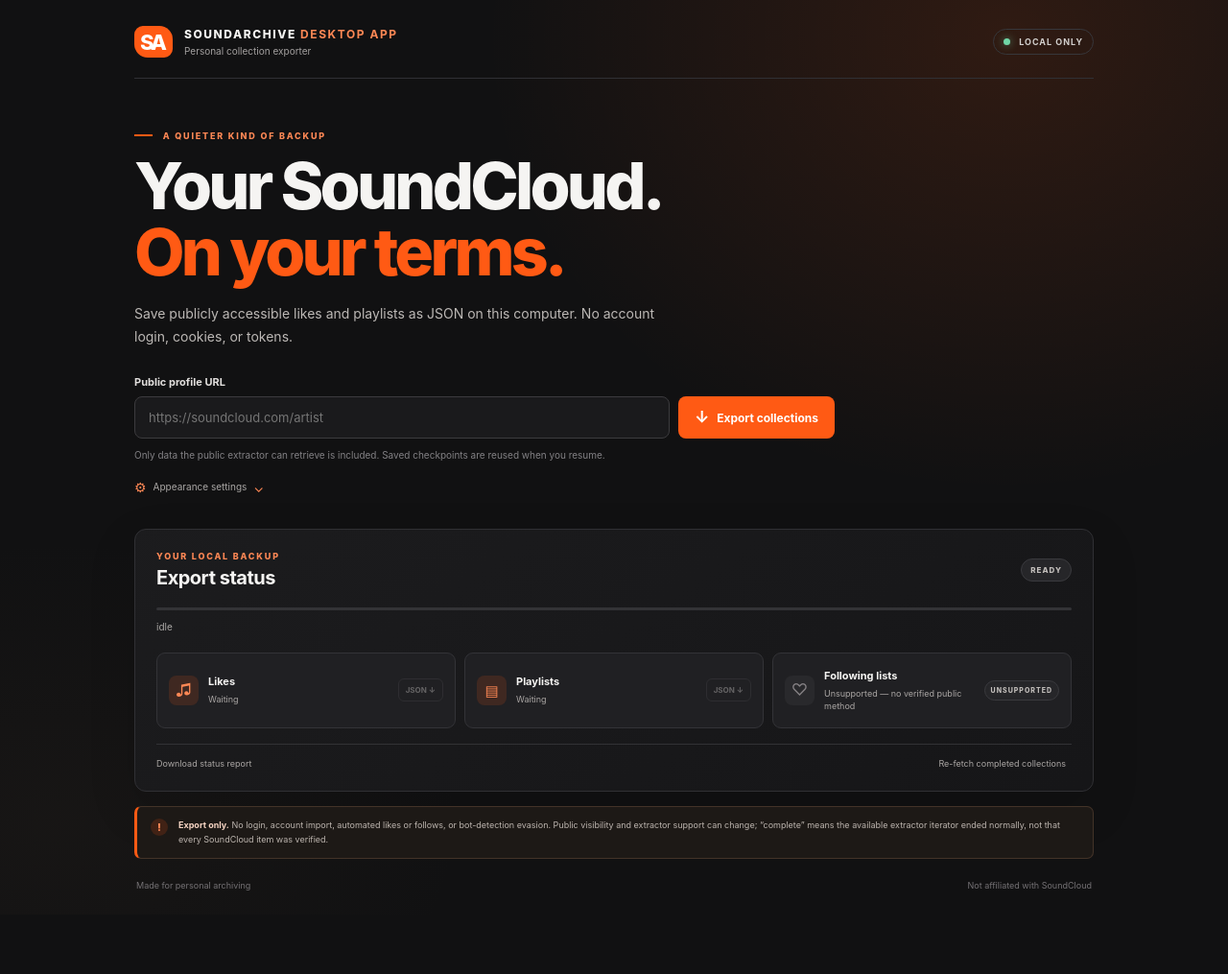
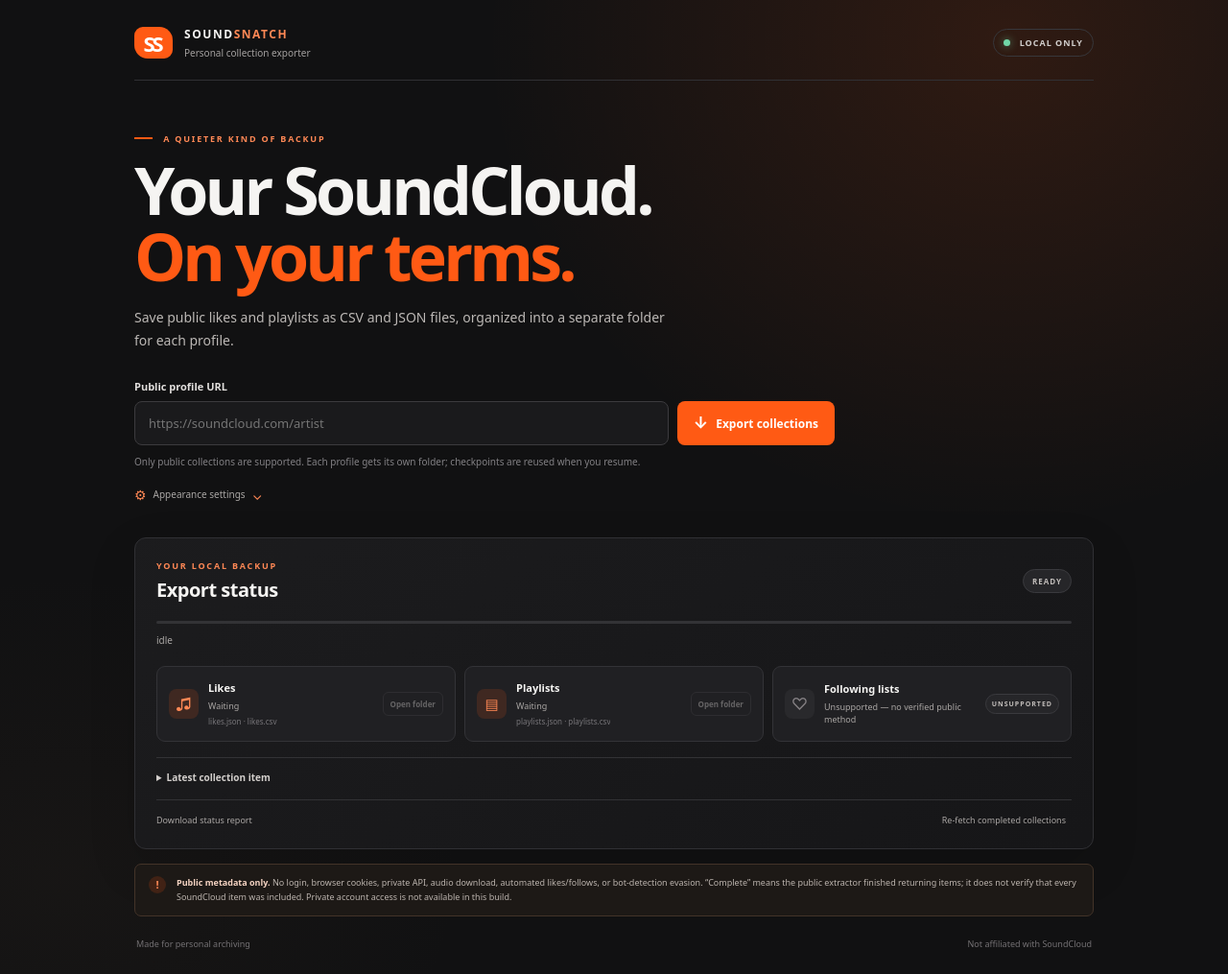
Before and after one commit to wolveschew/cloudsnatch, a Flask app: page / in a window 1280 px wide. Shown: the whole page at 96% size. Before the commit the page ends 928 px from the top, so only its background shows below. Run offline with Flask 3, Linux system fonts and the light colour scheme.

Commit message:
Add SoundSnatch account exports
Co-authored-by: Copilot App <223556219+Copilot@users.noreply.github.com>

```diff
--- a/app.py
+++ b/app.py
@@ -3,15 +3,22 @@
 from __future__ import annotations
 
 import copy
+import hashlib
+import json
 import os
+import re
+import shutil
+import subprocess
 import sys
 import threading
 from pathlib import Path
 from platform import system
+from typing import Any
+from urllib.parse import unquote, urlparse
 
 from flask import Flask, jsonify, render_template, request, send_from_directory
 
-from exporter import atomic_json, export_profile, load_json, normalize_profile_url
+from exporter import atomic_json, csv_preview, export_profile, load_json, normalize_profile_url
 
 ROOT = Path(getattr(sys, "_MEIPASS", Path(__file__).resolve().parent))
 if system() == "Windows":
@@ -36,6 +43,7 @@ _job = {
     "categories": {},
     "error": None,
     "report": None,
+    "latest_item": None,
 }
 _DEFAULT_SETTINGS = {"accent": "orange", "compact": False}
 _ACCENT_CHOICES = {"orange", "amber", "blue"}
@@ -45,7 +53,51 @@ def output_dir() -> Path:
     return Path(app.config["OUTPUT_DIR"])
 
 
-def update_progress(category: str, count: int, message: str) -> None:
+def account_output_dir(profile_url: str) -> Path:
+    normalized = normalize_profile_url(profile_url)
+    username = unquote(urlparse(normalized).path.strip("/"))
+    slug = re.sub(r"[^A-Za-z0-9._-]+", "-", username).strip(".-_") or "soundcloud-account"
+    suffix = hashlib.sha256(normalized.encode("utf-8")).hexdigest()[:8]
+    return output_dir() / "accounts" / f"{slug}-{suffix}"
+
+
+def migrate_legacy_account(profile_url: str) -> Path:
+    target = account_output_dir(profile_url)
+    legacy = output_dir()
+    files = ("likes.json", "playlists.json", "report.json", "state.json")
+    matching = []
+    for name in files:
+        source = legacy / name
+        saved = load_json(source, None)
+        if isinstance(saved, dict) and saved.get("profile_url") == profile_url:
+            matching.append(source)
+    if matching:
+        target.mkdir(parents=True, exist_ok=True)
+        for source in matching:
+            destination = target / source.name
+            if not destination.exists():
+                shutil.copy2(source, destination)
+    return target
+
+
+def open_folder(path: Path) -> None:
+    if system() == "Windows":
+        opener = getattr(os, "startfile", None)
+        if opener is None:
+            raise OSError("Windows Explorer could not be started.")
+        opener(str(path))
+    elif system() == "Darwin":
+        subprocess.Popen(["open", str(path)], stdout=subprocess.DEVNULL, stderr=subprocess.DEVNULL)
+    else:
+        subprocess.Popen(["xdg-open", str(path)], stdout=subprocess.DEVNULL, stderr=subprocess.DEVNULL)
+
+
+def update_progress(
+    category: str,
+    count: int,
+    message: str,
+    entry: dict[str, Any] | None = None,
+) -> None:
     with _lock:
         _job.setdefault("categories", {})[category] = {
             "status": "fetching",
@@ -53,11 +105,22 @@ def update_progress(category: str, count: int, message: str) -> None:
             "message": message,
         }
         _job["status"] = f"Fetching public {category}: {message} ({count})"
+        if entry is not None:
+            json_preview = json.dumps(entry, ensure_ascii=False, indent=2)
+            _job["latest_item"] = {
+                "category": category,
+                "count": count,
+                "title": str(entry.get("title") or entry.get("name") or "Untitled item"),
+                "json": json_preview[:6000],
+                "json_truncated": len(json_preview) > 6000,
+                "csv": csv_preview(entry),
+                "checkpoint": message == "checkpoint saved",
+            }
 
 
 def run_job(profile_url: str, force: bool) -> None:
     try:
-        report = export_profile(profile_url, output_dir(), update_progress, force)
+        report = export_profile(profile_url, migrate_legacy_account(profile_url), update_progress, force)
         with _lock:
             _job["report"] = report
             _job["categories"] = report.get("categories", {})
@@ -100,6 +163,7 @@ def start_export():
             "categories": {},
             "error": None,
             "report": None,
+            "latest_item": None,
         })
         thread = threading.Thread(target=run_job, args=(profile_url, retry), daemon=True)
         try:
@@ -114,8 +178,10 @@ def start_export():
 def status():
     with _lock:
         snapshot = copy.deepcopy(_job)
+    target_dir = account_output_dir(snapshot["profile_url"]) if snapshot["profile_url"] else output_dir()
+    snapshot["account_directory"] = str(target_dir)
     if not snapshot["running"] and snapshot["report"] is None:
-        report = load_json(output_dir() / "report.json", None)
+        report = load_json(target_dir / "report.json", None)
         if isinstance(report, dict) and (
             snapshot["profile_url"] is None
             or report.get("profile_url") == snapshot["profile_url"]
@@ -123,6 +189,25 @@ def status():
             snapshot["report"] = report
             snapshot["categories"] = report.get("categories", {})
     return jsonify(snapshot)
+
+
+@app.post("/api/open-folder")
+def open_account_folder():
+    body = request.get_json(silent=True)
+    if not isinstance(body, dict):
+        return jsonify({"error": "Send the account profile URL as a JSON object."}), 400
+    try:
+        profile_url = normalize_profile_url(str(body.get("url", "")))
+    except ValueError as exc:
+        return jsonify({"error": str(exc)}), 400
+
+    folder = migrate_legacy_account(profile_url)
+    try:
+        folder.mkdir(parents=True, exist_ok=True)
+        open_folder(folder)
+    except OSError as exc:
+        return jsonify({"error": f"Could not open the account folder: {exc}"}), 500
+    return jsonify({"ok": True, "path": str(folder)})
 
 
 @app.route("/api/settings", methods=["GET", "POST"])
@@ -152,12 +237,15 @@ def settings():
 
 @app.get("/api/files/<name>")
 def download(name: str):
-    allowed = {"likes.json", "playlists.json", "report.json", "state.json"}
+    allowed = {"likes.json", "playlists.json", "likes.csv", "playlists.csv", "report.json", "state.json"}
     if name not in allowed:
         return jsonify({"error": "Not found"}), 404
-    if not (output_dir() / name).is_file():
+    with _lock:
+        profile_url = _job["profile_url"]
+    directory = account_output_dir(profile_url) if profile_url else output_dir()
+    if not (directory / name).is_file():
         return jsonify({"error": "File not available yet"}), 404
-    return send_from_directory(output_dir(), name, as_attachment=True)
+    return send_from_directory(directory, name, as_attachment=True)
 
 
 if __name__ == "__main__":
--- a/static/app.js
+++ b/static/app.js
@@ -8,8 +8,17 @@ const bar = document.getElementById("progress-bar");
 const errorBox = document.getElementById("error-box");
 const accentSetting = document.getElementById("accent-setting");
 const compactSetting = document.getElementById("compact-setting");
+const folderButtons = [
+  document.getElementById("likes-folder"),
+  document.getElementById("playlists-folder"),
+];
+const writePreview = document.querySelector(".write-preview");
+const previewStatus = document.getElementById("preview-status");
+const jsonPreview = document.getElementById("json-preview");
+const csvPreview = document.getElementById("csv-preview");
 let timer;
 let initialized = false;
+let hasSeenLatestItem = false;
 let appearanceSaveQueue = Promise.resolve();
 
 function showError(message) {
@@ -27,10 +36,6 @@ function setCategory(category, item = {}) {
   state.title = detail || state.textContent;
   state.classList.toggle("error-state", status === "failed");
   if (category !== "likes" && category !== "playlists") return;
-  const link = document.getElementById(`${category}-link`);
-  const available = status === "complete" || status === "incomplete" || (status === "failed" && item.file);
-  link.classList.toggle("disabled", !available);
-  link.setAttribute("aria-disabled", String(!available));
 }
 
 function showReport(report) {
@@ -54,6 +59,20 @@ function showProgress(categories) {
   }
 }
 
+function showLatestItem(item) {
+  if (!item) return;
+  if (!hasSeenLatestItem) {
+    writePreview.open = true;
+    hasSeenLatestItem = true;
+  }
+  previewStatus.textContent =
+    `${item.category} · item ${Number(item.count || 0).toLocaleString()} · ` +
+    `${item.checkpoint ? "CSV and JSON checkpoint saved" : "CSV saved; JSON checkpoint pending"} · ${item.title}`;
+  jsonPreview.textContent = (item.json || "No JSON preview available.") +
+    (item.json_truncated ? "\n… preview shortened; open the account folder to inspect the full file." : "");
+  csvPreview.textContent = item.csv || "No CSV row available.";
+}
+
 async function refresh() {
   try {
     const response = await fetch("/api/status");
@@ -62,6 +81,8 @@ async function refresh() {
     statusText.textContent = job.status || "Ready";
     showProgress(job.categories);
     if (job.report) showReport(job.report);
+    showLatestItem(job.latest_item);
+    folderButtons.forEach(button => { button.disabled = !job.profile_url && !input.value.trim(); });
     if (job.error) showError(job.error);
 
     if (job.running) {
@@ -96,6 +117,10 @@ async function refresh() {
 
 async function launch(force) {
   errorBox.classList.add("hidden");
+  hasSeenLatestItem = false;
+  jsonPreview.textContent = "Waiting for an item…";
+  csvPreview.textContent = "Waiting for an item…";
+  previewStatus.textContent = "Preparing the collection export.";
   try {
     const response = await fetch("/api/export", {
       method: "POST",
@@ -112,6 +137,21 @@ async function launch(force) {
     clearInterval(timer);
     timer = setInterval(refresh, 2000);
     await refresh();
+  } catch (error) {
+    showError(error instanceof Error ? error.message : String(error));
+  }
+}
+
+async function openAccountFolder() {
+  errorBox.classList.add("hidden");
+  try {
+    const response = await fetch("/api/open-folder", {
+      method: "POST",
+      headers: { "Content-Type": "application/json" },
+      body: JSON.stringify({ url: input.value }),
+    });
+    const result = await response.json();
+    if (!response.ok) throw new Error(result.error || `Could not open folder (${response.status}).`);
   } catch (error) {
     showError(error instanceof Error ? error.message : String(error));
   }
@@ -167,6 +207,10 @@ form.addEventListener("submit", event => {
   launch(false);
 });
 retry.addEventListener("click", () => launch(true));
+folderButtons.forEach(button => button.addEventListener("click", openAccountFolder));
+input.addEventListener("input", () => {
+  folderButtons.forEach(button => { button.disabled = !input.value.trim(); });
+});
 
 loadAppearance();
 refresh();
--- a/static/style.css
+++ b/static/style.css
@@ -11,7 +11,7 @@
   --green: #70d7a7;
   --red: #ff7785;
   --accent-rgb: 255, 90, 20;
-  font-family: Inter, ui-sans-serif, system-ui, -apple-system, BlinkMacSystemFont, "Segoe UI", sans-serif;
+  font-family: ui-sans-serif, system-ui, -apple-system, BlinkMacSystemFont, "Segoe UI", sans-serif;
 }
 
 * { box-sizing: border-box; }
@@ -78,11 +78,11 @@ h2 { margin: 0; font-size: 20px; font-weight: 730; letter-spacing: -.5px; }
 .pill.complete { border-color: #285d48; background: #14281f; color: #aaf0cf; }
 .pill.failed { border-color: #743741; background: #301a1e; color: #ffb1ba; }
 .progress-track { height: 3px; margin: 19px 0 10px; overflow: hidden; border-radius: 9px; background: #333336; }
-.progress-track div { width: 0; height: 100%; border-radius: inherit; background: var(--orange); transition: width .45s ease; }
+.progress-track div { width: 0; height: 100%; border-radius: inherit; background: var(--orange); }
 .progress-track div.active { box-shadow: 0 0 12px var(--orange); }
 .status-text { min-height: 17px; margin: 0 0 17px; color: #aaa7a5; font-size: 10px; line-height: 1.55; }
 .cards { display: grid; grid-template-columns: repeat(3, minmax(0, 1fr)); gap: 9px; }
-.card { display: flex; min-width: 0; min-height: 79px; align-items: center; gap: 10px; border: 1px solid #333337; border-radius: 9px; background: var(--panel-raised); padding: 12px; transition: min-height .2s, padding .2s; }
+.card { display: flex; min-width: 0; min-height: 79px; align-items: center; gap: 10px; border: 1px solid #333337; border-radius: 9px; background: var(--panel-raised); padding: 12px; }
 .card-icon { display: grid; width: 31px; height: 31px; flex: none; place-items: center; border-radius: 8px; background: rgba(var(--accent-rgb), .14); color: var(--orange-soft); font-size: 17px; }
 .playlist-icon { font-size: 15px; }
 .card-icon.muted { background: #29292c; color: #858184; }
@@ -90,16 +90,23 @@ h2 { margin: 0; font-size: 20px; font-weight: 730; letter-spacing: -.5px; }
 .card h3 { margin: 0 0 5px; font-size: 11px; font-weight: 700; }
 .card p { display: -webkit-box; overflow: hidden; margin: 0; color: #aaa6a4; font-size: 9px; line-height: 1.45; overflow-wrap: anywhere; -webkit-box-orient: vertical; -webkit-line-clamp: 2; }
 .card p.error-state { display: block; max-height: 7em; overflow-y: auto; color: #ff9aa5; -webkit-line-clamp: unset; }
-.download { margin-left: auto; border: 1px solid #48474b; border-radius: 6px; padding: 6px 7px; color: #e4e0de; font-size: 8px; font-weight: 750; text-decoration: none; white-space: nowrap; }
+.download { margin-left: auto; border: 1px solid #48474b; border-radius: 6px; background: transparent; padding: 6px 7px; color: #e4e0de; font-size: 8px; font-weight: 750; text-decoration: none; white-space: nowrap; cursor: pointer; }
 .download:hover { border-color: var(--orange); color: white; }
-.download.disabled { opacity: .35; pointer-events: none; }
+.download:disabled { opacity: .35; cursor: not-allowed; }
+.file-names { margin-top: 4px !important; color: #777579 !important; font-size: 8px !important; }
 .tag { margin-left: auto; padding: 5px 6px; font-size: 7px; }
+.write-preview { margin-top: 16px; border-top: 1px solid #323235; padding-top: 13px; }
+.write-preview summary { color: #d3cfcc; font-size: 10px; font-weight: 700; cursor: pointer; }
+.preview-status { margin: 9px 0; color: #aaa7a5; font-size: 9px; line-height: 1.5; overflow-wrap: anywhere; }
+.preview-columns { display: grid; grid-template-columns: repeat(2, minmax(0, 1fr)); gap: 10px; }
+.preview-columns h3 { margin: 0 0 6px; color: #aaa7a5; font-size: 9px; font-weight: 700; }
+.preview-columns pre { max-height: 230px; overflow: auto; margin: 0; border: 1px solid #333337; border-radius: 7px; background: #141416; padding: 9px; color: #d2cecb; font: 9px/1.5 ui-monospace, SFMono-Regular, Consolas, monospace; white-space: pre-wrap; overflow-wrap: anywhere; }
 .report-row { display: flex; align-items: center; justify-content: space-between; gap: 12px; margin-top: 16px; border-top: 1px solid #323235; padding-top: 13px; }
 .report-row a, .text-button { color: #aaa6a4; font-size: 9px; }
 .report-row a { text-decoration: none; }
 .report-row a:hover, .text-button:hover { color: white; }
 .text-button { border: 0; background: none; cursor: pointer; }
-.notice { display: flex; align-items: flex-start; gap: 11px; margin: 15px 0 0; border: 1px solid #433328; border-left: 3px solid var(--orange); border-radius: 7px; background: #1d1916; padding: 12px 14px; }
+.notice { display: flex; align-items: flex-start; gap: 11px; margin: 15px 0 0; border: 1px solid #433328; border-radius: 7px; background: #1d1916; padding: 12px 14px; }
 .notice-mark { display: grid; width: 18px; height: 18px; flex: none; place-items: center; border-radius: 50%; background: rgba(var(--accent-rgb), .16); color: var(--orange-soft); font-size: 11px; font-weight: 800; }
 .notice p { margin: 0; color: #bcb4ae; font-size: 9px; line-height: 1.65; }
 .notice strong { color: #f6d4c3; }
@@ -118,6 +125,7 @@ body[data-accent="blue"] { --orange: #4c9dff; --orange-soft: #7ab9ff; --accent-r
   .cards { grid-template-columns: 1fr; }
   .card { min-height: 68px; }
   .results { padding: 17px; }
+  .preview-columns { grid-template-columns: 1fr; }
 }
 
 @media (max-width: 480px) {
--- a/templates/index.html
+++ b/templates/index.html
@@ -4,15 +4,15 @@
   <meta charset="utf-8">
   <meta name="viewport" content="width=device-width, initial-scale=1">
   <meta name="theme-color" content="#111112">
-  <title>SoundArchive Desktop App</title>
+  <title>SoundSnatch</title>
   <link rel="stylesheet" href="{{ url_for('static', filename='style.css') }}">
 </head>
 <body>
   <main class="shell">
     <header class="topbar">
-      <a class="brand-lockup" href="/" aria-label="SoundArchive Desktop App home">
-        <span class="brand-mark" aria-hidden="true">SA</span>
-        <span><span class="brand">SOUNDARCHIVE <b>DESKTOP APP</b></span><span class="subbrand">Personal collection exporter</span></span>
+      <a class="brand-lockup" href="/" aria-label="SoundSnatch home">
+        <span class="brand-mark" aria-hidden="true">SS</span>
+        <span><span class="brand">SOUND<b>SNATCH</b></span><span class="subbrand">Personal collection exporter</span></span>
       </a>
       <span class="local-badge"><i></i> LOCAL ONLY</span>
     </header>
@@ -20,14 +20,14 @@
     <section class="hero">
       <p class="eyebrow"><span class="eyebrow-line"></span> A QUIETER KIND OF BACKUP</p>
       <h1>Your SoundCloud.<br><em>On your terms.</em></h1>
-      <p class="intro">Save publicly accessible likes and playlists as JSON on this computer. No account login, cookies, or tokens.</p>
+      <p class="intro">Save public likes and playlists as CSV and JSON files, organized into a separate folder for each profile.</p>
       <form id="export-form">
         <label for="profile-url">Public profile URL</label>
         <div class="input-row">
           <input id="profile-url" type="url" autocomplete="url" placeholder="https://soundcloud.com/artist" required>
           <button id="start" type="submit"><span aria-hidden="true">↓</span> Export collections</button>
         </div>
-        <p class="hint">Only data the public extractor can retrieve is included. Saved checkpoints are reused when you resume.</p>
+        <p class="hint">Only public collections are supported. Each profile gets its own folder; checkpoints are reused when you resume.</p>
       </form>
 
       <details class="settings">
@@ -58,13 +58,13 @@
       <div class="cards">
         <article class="card" id="likes-card">
           <span class="card-icon" aria-hidden="true">♫</span>
-          <div class="card-copy"><h3>Likes</h3><p id="likes-state">Waiting</p></div>
-          <a id="likes-link" class="download disabled" href="/api/files/likes.json" aria-disabled="true">JSON <span aria-hidden="true">↓</span></a>
+          <div class="card-copy"><h3>Likes</h3><p id="likes-state">Waiting</p><p class="file-names">likes.json · likes.csv</p></div>
+          <button id="likes-folder" class="download" type="button" disabled title="Open this profile's export folder">Open folder</button>
         </article>
         <article class="card" id="playlists-card">
           <span class="card-icon playlist-icon" aria-hidden="true">▤</span>
-          <div class="card-copy"><h3>Playlists</h3><p id="playlists-state">Waiting</p></div>
-          <a id="playlists-link" class="download disabled" href="/api/files/playlists.json" aria-disabled="true">JSON <span aria-hidden="true">↓</span></a>
+          <div class="card-copy"><h3>Playlists</h3><p id="playlists-state">Waiting</p><p class="file-names">playlists.json · playlists.csv</p></div>
+          <button id="playlists-folder" class="download" type="button" disabled title="Open this profile's export folder">Open folder</button>
         </article>
         <article class="card unsupported-card">
           <span class="card-icon muted" aria-hidden="true">♡</span>
@@ -72,6 +72,15 @@
           <span class="tag">UNSUPPORTED</span>
         </article>
       </div>
+
+      <details class="write-preview">
+        <summary>Latest collection item</summary>
+        <p id="preview-status" class="preview-status">Item details appear while a public collection is being processed.</p>
+        <div class="preview-columns">
+          <div><h3>JSON record</h3><pre id="json-preview">Waiting for an item…</pre></div>
+          <div><h3>CSV columns + row</h3><pre id="csv-preview">Waiting for an item…</pre></div>
+        </div>
+      </details>
 
       <div id="error-box" class="error-box hidden" role="alert"></div>
       <div class="report-row">
@@ -82,7 +91,7 @@
 
     <aside class="notice">
       <span class="notice-mark" aria-hidden="true">!</span>
-      <p><strong>Export only.</strong> No login, account import, automated likes or follows, or bot-detection evasion. Public visibility and extractor support can change; “complete” means the available extractor iterator ended normally, not that every SoundCloud item was verified.</p>
+      <p><strong>Public metadata only.</strong> No login, browser cookies, private API, audio download, automated likes/follows, or bot-detection evasion. “Complete” means the public extractor finished returning items; it does not verify that every SoundCloud item was included. Private account access is not available in this build.</p>
     </aside>
     <footer><span>Made for personal archiving</span><span>Not affiliated with SoundCloud</span></footer>
   </main>
```
Also changed, not shown: desktop_app.py (+4 -4 lines), exporter.py (+104 -26 lines), tests/test_app.py (+70 -2 lines), tests/test_exporter.py (+35 -0 lines), .github/workflows/build-desktop.yml, README.md, 3 other files.
